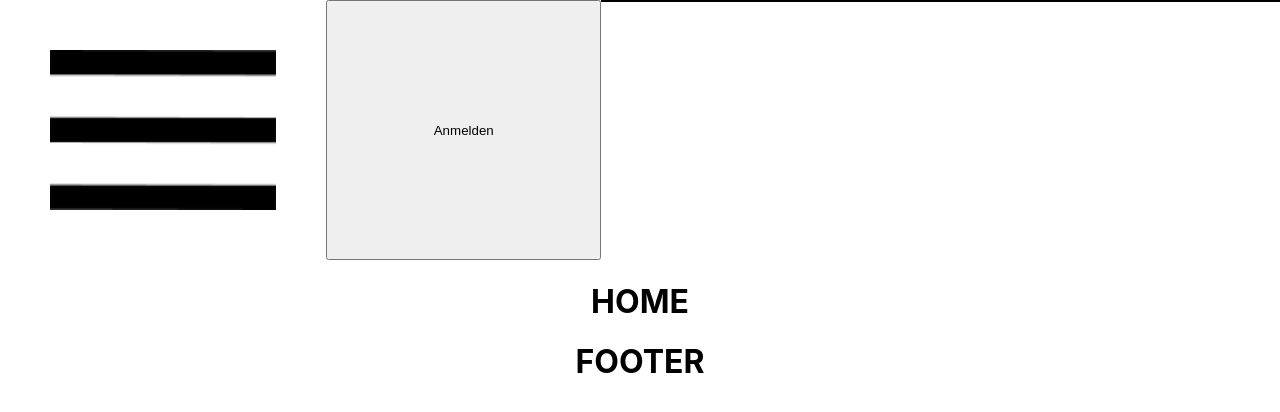
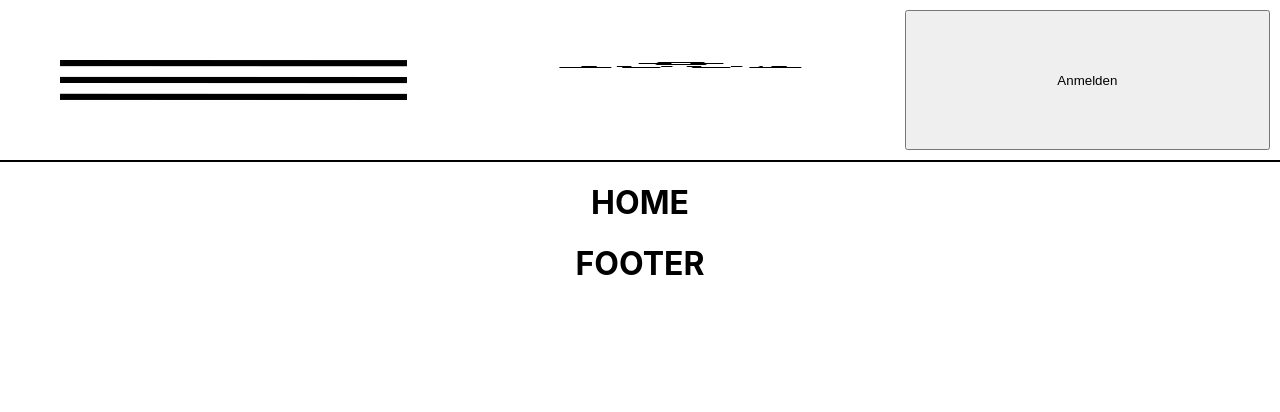
Before and after one commit to TihanMo/ZooApp, a React (Create React App) app in the folder zooapp/: page / in a window 1280 px wide. Shown: the top 412 px of the page. Built offline with nearby package versions, Linux system fonts and the light colour scheme.

Commit message:
CSS von Header und Logo
Katastrophe

```diff
--- a/zooapp/src/App.css
+++ b/zooapp/src/App.css
@@ -39,19 +39,15 @@
 
 /*Header*/
 
-.trenn_strich {
-  width: 100%;
-  height: 2px;
-  background-color: black;
-}
-
 .menu_strich {
-  width: 40px;
-  height: auto;
+  height: 40px;
+  width: auto;
 }
 
 .header_top {
   display: flex;
+  border-bottom: 2px solid black;
+  padding: 10px;
 }
 
 .header_top::after {
@@ -66,3 +62,9 @@
   padding: 50px;
   text-align: center;
 }
+
+/*Logo*/
+
+#logo {
+  height: 10px;
+}
--- a/zooapp/src/components/Header.js
+++ b/zooapp/src/components/Header.js
@@ -1,13 +1,14 @@
 import React from 'react';
 import '../App.css';
 import bild from '../sys_bilder/menu_strich.png';
+import logo from '../logos/png/logo-black.png';
 
 export default function Header() {
   return (
     <div className='header_top'>
       <img src={bild} alt="Menü Logo" className='menu_strich header_inhalt'></img>
+      <img src={logo} alt='Logo' className='header_inhalt menu_strich' id='logo'></img>
       <button className='header_inhalt'>Anmelden</button>
-      <div className='trenn_strich'></div>
     </div>
   )
 }
```
